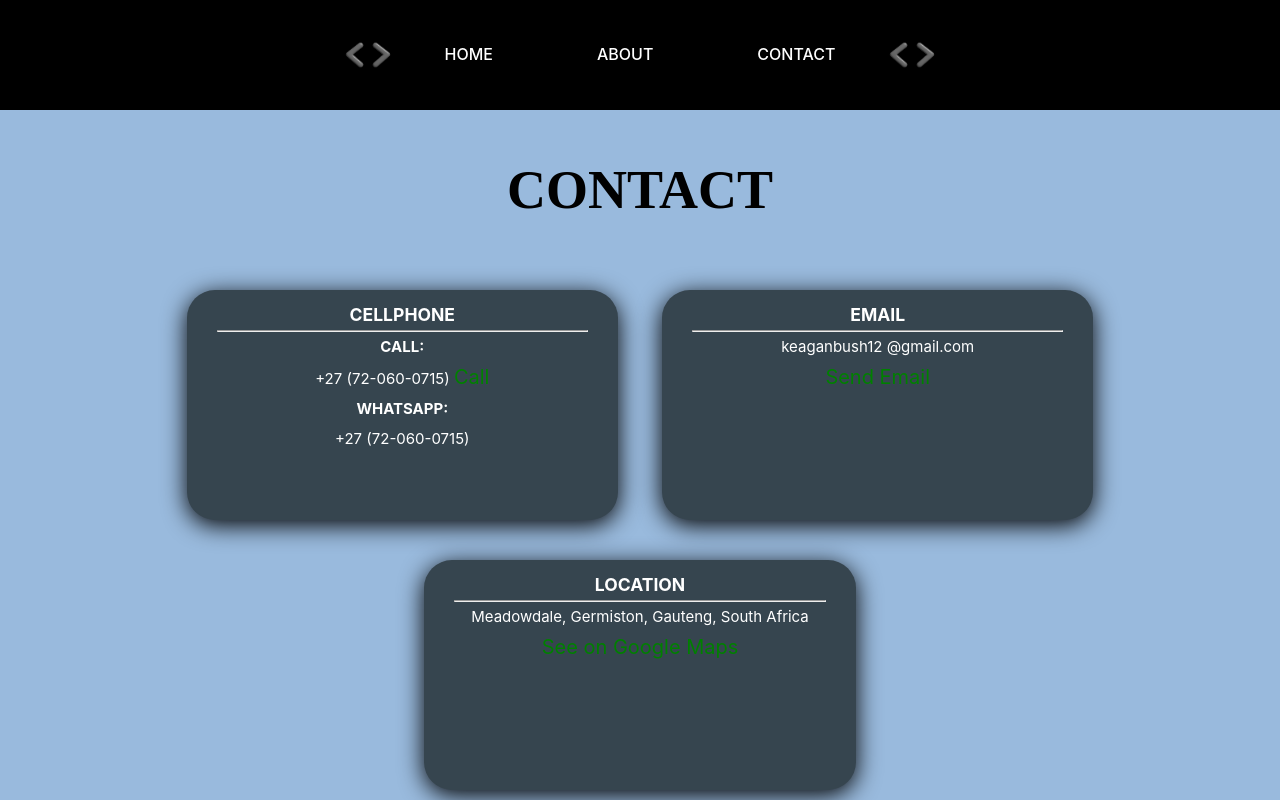
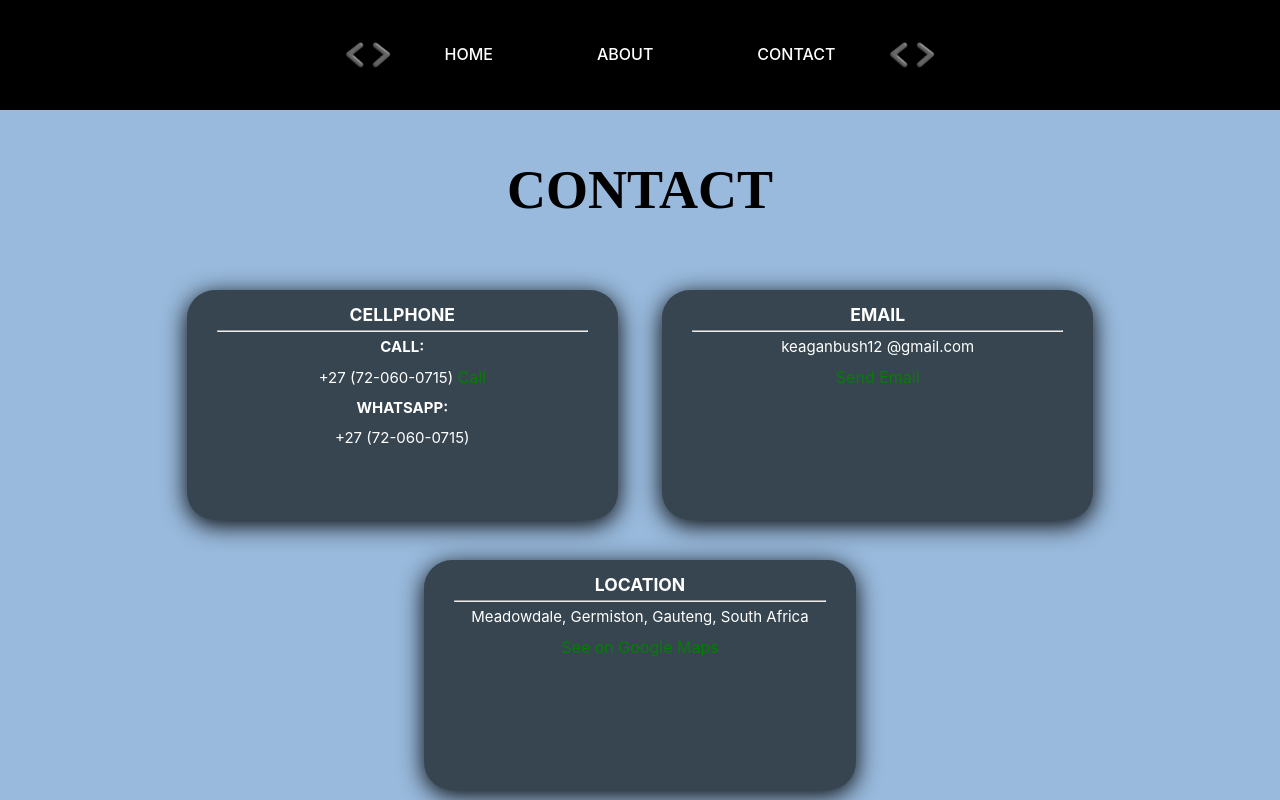
Before and after one commit to Bushman22/keaganbushv2, a SvelteKit app: page /contact in a window 1280 px wide. Shown: the top 800 px of the page. Built offline with nearby package versions, Linux system fonts and the light colour scheme.

Commit message:
changed to fit phone

```diff
--- a/src/routes/about/+page.svelte
+++ b/src/routes/about/+page.svelte
@@ -93,8 +93,7 @@
 
   color-scheme: none;
   color: black;
-  background-image:url("/matrix.jpg");
-  background-size:200%;
+  background:#202A44;
 
   font-synthesis: none;
   text-rendering: optimizeLegibility;
--- a/src/routes/contact/+page.svelte
+++ b/src/routes/contact/+page.svelte
@@ -160,7 +160,7 @@
 
   .boxes a{
     text-decoration: none;
-    font-size:20px;
+    font-size:16px;
     color:green;
 
    }
```
